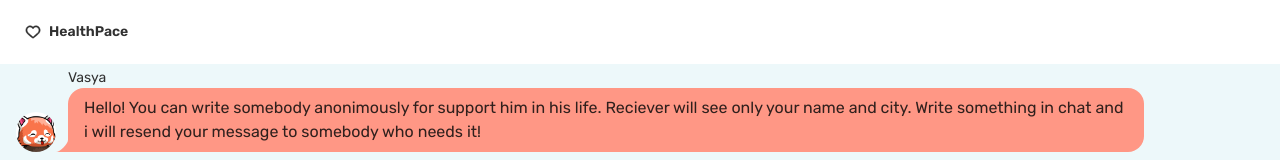
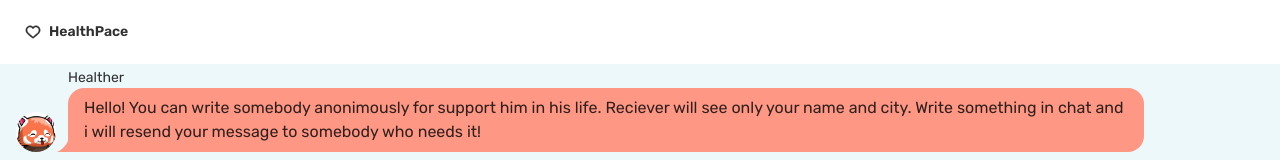
Before and after one commit to HacksDev/junction-2023, a Next.js app: page /messages in a window 1280 px wide. Shown: the top 160 px of the page. Built offline with nearby package versions, Linux system fonts and the light colour scheme.

Commit message:
[dev-vb] messages

```diff
--- a/src/components/Messages/Message.tsx
+++ b/src/components/Messages/Message.tsx
@@ -11,7 +11,7 @@ const Message = (props: { message: MessageData }) => {
             <img src={message.userMessage === true ? "images/portrait.jpg" : "images/red_raccoon_box1.jpg"} />
           </div>
         </div>
-        <div className="chat-header">Vasya</div>
+        <div className="chat-header">{message.userMessage === true ? "You" : "Healther"}</div>
         <div
           className={`chat-bubble ${message.userMessage === true ? "chat-bubble-secondary" : "chat-bubble-primary"}`}
         >
```
